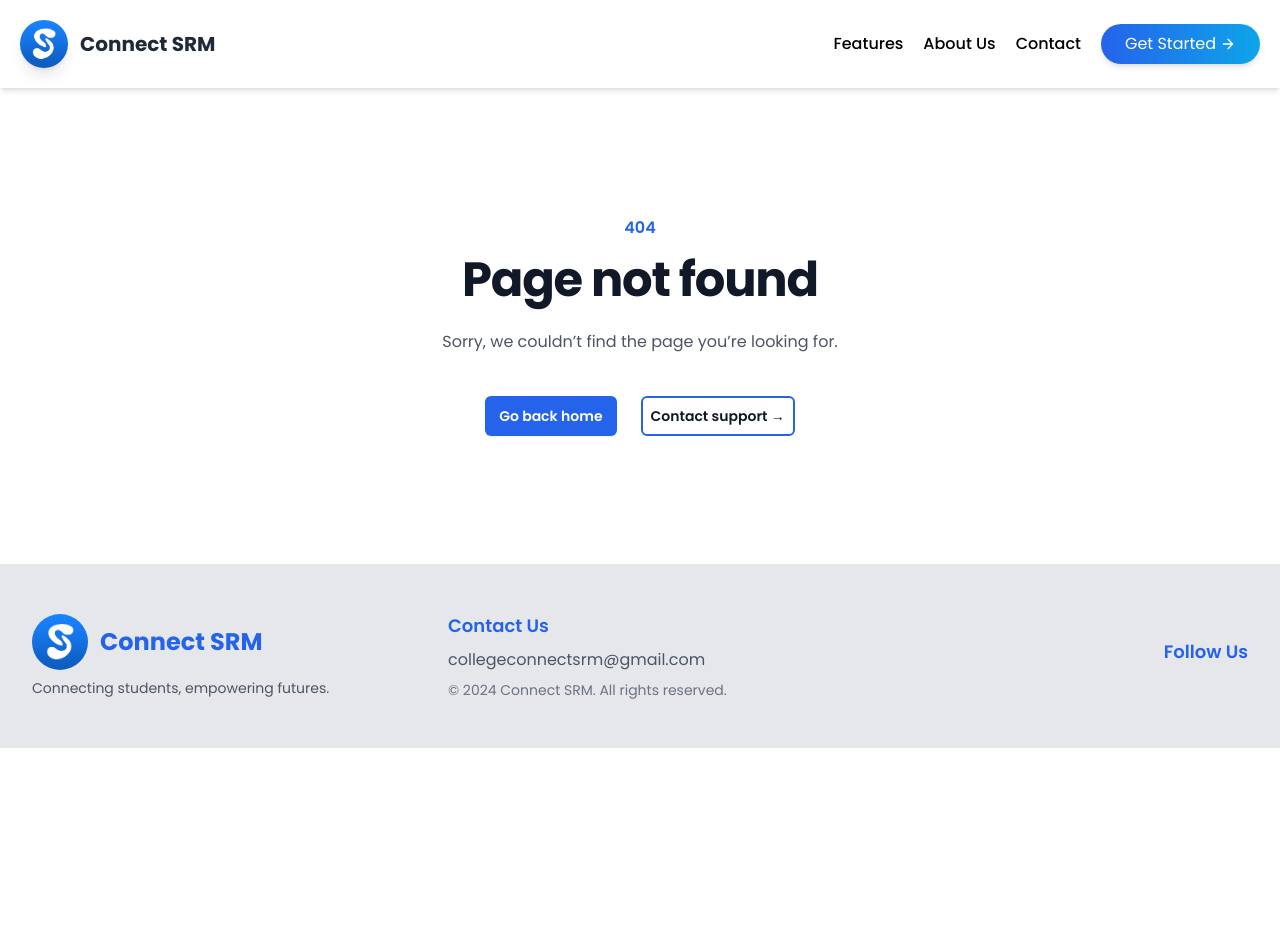
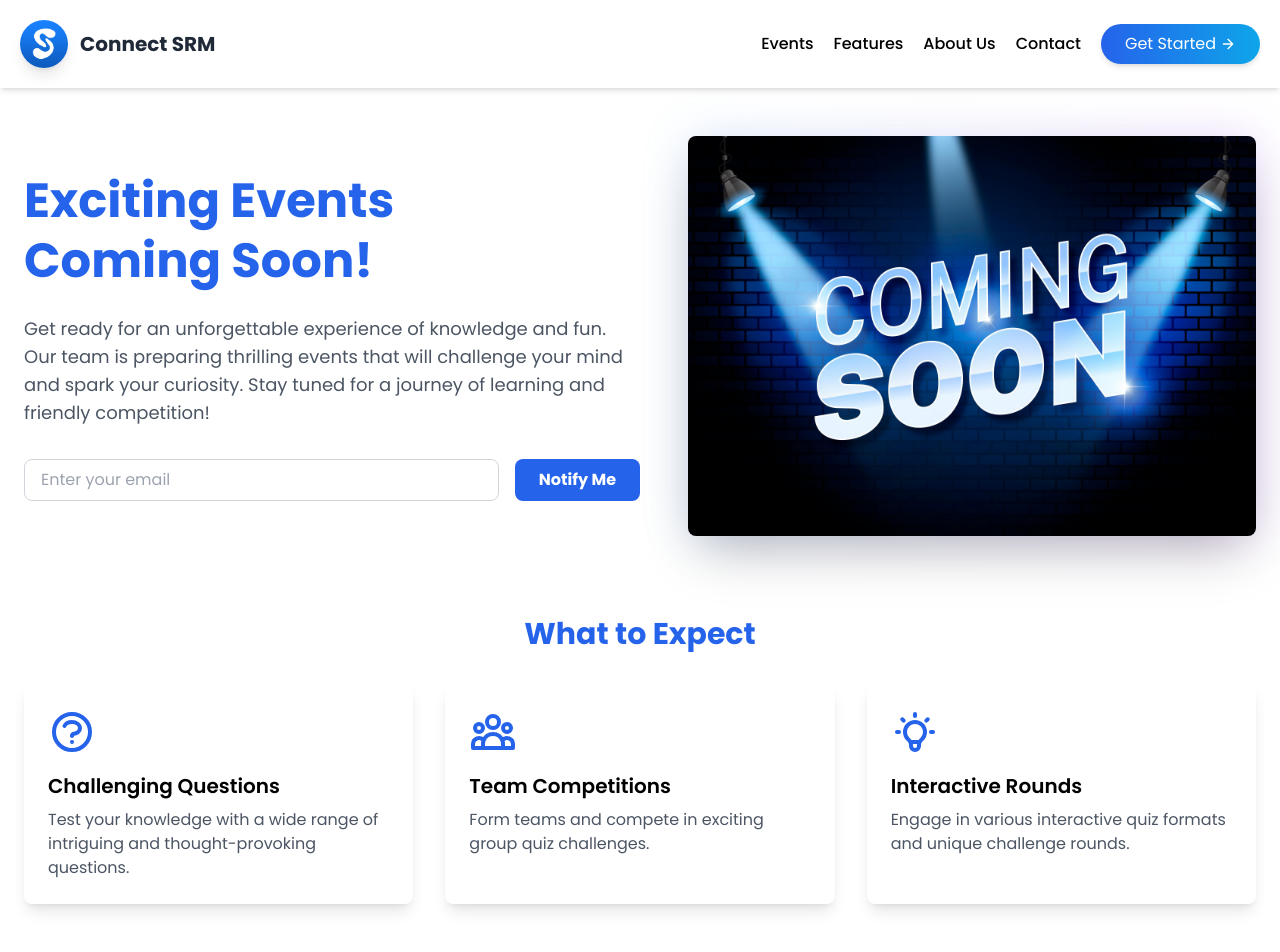
Before and after one commit to pulkit1417/connect_srm, an Angular app: page /events in a window 1280 px wide. Shown: the top 952 px of the page. Before the commit the page ends 800 px from the top, so only its background shows below. Built offline with nearby package versions, Linux system fonts and the light colour scheme; some icons are missing.

Commit message:
events page added

```diff
--- a/src/app/app.component.html
+++ b/src/app/app.component.html
@@ -14,6 +14,7 @@
     </div>
     <nav id="mobileMenu" class="hidden md:flex md:ml-auto md:flex-wrap md:items-center md:text-base md:justify-center w-full md:w-auto"
          [ngClass]="{'hidden': !isMenuOpen, 'block': isMenuOpen}">
+         <a class="block py-2 md:mr-5 hover:text-accent transition-colors duration-200 font-medium" routerLink="events">Events</a>
       <a class="block py-2 md:mr-5 hover:text-accent transition-colors duration-200 font-medium" routerLink="features">Features</a>
       <a class="block py-2 md:mr-5 hover:text-accent transition-colors duration-200 font-medium" routerLink="about">About Us</a>
       <a class="block py-2 md:mr-5 hover:text-accent transition-colors duration-200 font-medium" routerLink="contact">Contact</a>
--- a/src/app/app.routes.ts
+++ b/src/app/app.routes.ts
@@ -4,6 +4,7 @@ import { FeaturesComponent } from './features/features.component';
 import { AboutComponent } from './about/about.component';
 import { ContactComponent } from './contact/contact.component';
 import { NotFoundComponent } from './not-found/not-found.component';
+import { EventsComponent } from './events/events.component';
 
 export const routes: Routes = [
   { path: '', redirectTo: 'home', pathMatch: 'full' },
@@ -11,5 +12,6 @@ export const routes: Routes = [
   { path: 'features', component: FeaturesComponent },
   { path: 'about', component: AboutComponent },
   { path: 'contact', component: ContactComponent },
-  { path:'**', component:NotFoundComponent}
+  { path: 'events', component:EventsComponent},
+  { path:'**', component:NotFoundComponent},
 ];
--- /dev/null
+++ b/src/app/events/events.component.css
@@ -0,0 +1,34 @@
+.notification-container {
+    position: fixed;
+    top: 0;
+    left: 50%;
+    transform: translateX(-50%);
+    z-index: 50;
+    width: 100%;
+    max-width: 24rem; /* Equivalent to max-w-sm */
+}
+
+.notification {
+    background-color: #24d26d; /* Green-500 */
+    color: white;
+    padding: 0.5rem 1rem;
+    border-radius: 0.25rem;
+    box-shadow: 0 10px 15px -3px rgba(0, 0, 0, 0.1), 0 4px 6px -2px rgba(0, 0, 0, 0.05);
+    opacity: 0;
+    transform: translateY(-100%);
+    transition: opacity 0.3s ease-in-out, transform 0.3s ease-in-out;
+}
+
+.notification.show {
+    opacity: 1;
+    transform: translateY(0);
+}
+
+.hover-card {
+    transition: transform 0.3s ease-in-out, box-shadow 0.3s ease-in-out;
+}
+
+.hover-card:hover {
+    transform: translateY(-5px);
+    box-shadow: 0 10px 15px -3px rgba(0, 0, 0, 0.1), 0 4px 6px -2px rgba(0, 0, 0, 0.05);
+}
--- /dev/null
+++ b/src/app/events/events.component.html
@@ -0,0 +1,64 @@
+<main class="flex-grow container mx-auto px-6 py-12">
+    <div *ngIf="showNotification" class="notification-container mt-4">
+        <div class="notification p-4 rounded">
+            <div class="flex justify-between items-center">
+                <p class="font-semibold text-sm">Thank you for subscribing! We'll keep you updated on our exciting events.</p>
+                <button (click)="hideNotification()" class=" text-white ml-2">
+                    <svg xmlns="http://www.w3.org/2000/svg" class="h-5 w-5" fill="none" viewBox="0 0 24 24" stroke="currentColor">
+                        <path stroke-linecap="round" stroke-linejoin="round" stroke-width="2" d="M6 18L18 6M6 6l12 12" />
+                    </svg>
+                </button>
+            </div>
+        </div>
+    </div>
+
+    <div class="flex flex-col lg:flex-row items-center justify-between mb-20">
+        <div class="lg:w-1/2 mb-12 lg:mb-0">
+            <h1 class="text-5xl font-bold text-blue-600 mb-6 leading-tight">Exciting Events<br>Coming Soon!</h1>
+            <p class="text-lg text-gray-600 mb-8">Get ready for an unforgettable experience of knowledge and fun. Our team is preparing thrilling events that will challenge your mind and spark your curiosity. Stay tuned for a journey of learning and friendly competition!</p>
+            <form #emailForm="ngForm" (ngSubmit)="onSubmit(emailForm)" class="flex flex-col sm:flex-row gap-4">
+                <input type="email" [(ngModel)]="email" name="email" required email #emailInput="ngModel" placeholder="Enter your email" class="flex-grow px-4 py-2 rounded-lg border border-gray-300 focus:outline-none focus:ring-2 focus:ring-blue-500">
+                <button type="submit" [disabled]="emailForm.invalid" class="bg-blue-600 hover:bg-blue-700 text-white font-bold py-2 px-6 rounded-lg transition duration-300 transform hover:scale-105">
+                    Notify Me
+                </button>
+            </form>
+            <div *ngIf="emailInput.invalid && (emailInput.dirty || emailInput.touched)" class="text-red-500 mt-2">
+                <div *ngIf="emailInput.errors?.['required']">Email is required.</div>
+                <div *ngIf="emailInput.errors?.['email']">Please enter a valid email address.</div>
+            </div>
+        </div>
+        <div class="lg:w-1/2 lg:pl-12">
+            <div class="relative">
+                <div class="absolute inset-0 bg-gradient-to-r from-blue-400 to-purple-500 opacity-20 rounded-lg blur-xl"></div>
+                <img src="coming_soon.jpg" alt="coming-soon" class="relative rounded-lg shadow-2xl h-[400px] w-full">
+            </div>
+        </div>
+    </div>
+
+    <div class="mb-20">
+        <h2 class="text-3xl font-bold text-blue-600 mb-8 text-center">What to Expect</h2>
+        <div class="grid grid-cols-1 md:grid-cols-3 gap-8">
+            <div class="bg-white p-6 rounded-lg shadow-lg hover:shadow-xl transition duration-300">
+                <svg xmlns="http://www.w3.org/2000/svg" class="h-12 w-12 text-blue-600 mb-4" fill="none" viewBox="0 0 24 24" stroke="currentColor">
+                    <path stroke-linecap="round" stroke-linejoin="round" stroke-width="2" d="M8.228 9c.549-1.165 2.03-2 3.772-2 2.21 0 4 1.343 4 3 0 1.4-1.278 2.575-3.006 2.907-.542.104-.994.54-.994 1.093m0 3h.01M21 12a9 9 0 11-18 0 9 9 0 0118 0z" />
+                </svg>
+                <h3 class="text-xl font-semibold mb-2">Challenging Questions</h3>
+                <p class="text-gray-600">Test your knowledge with a wide range of intriguing and thought-provoking questions.</p>
+            </div>
+            <div class="bg-white p-6 rounded-lg shadow-lg hover:shadow-xl transition duration-300">
+                <svg xmlns="http://www.w3.org/2000/svg" class="h-12 w-12 text-blue-600 mb-4" fill="none" viewBox="0 0 24 24" stroke="currentColor">
+                    <path stroke-linecap="round" stroke-linejoin="round" stroke-width="2" d="M17 20h5v-2a3 3 0 00-5.356-1.857M17 20H7m10 0v-2c0-.656-.126-1.283-.356-1.857M7 20H2v-2a3 3 0 015.356-1.857M7 20v-2c0-.656.126-1.283.356-1.857m0 0a5.002 5.002 0 019.288 0M15 7a3 3 0 11-6 0 3 3 0 016 0zm6 3a2 2 0 11-4 0 2 2 0 014 0zM7 10a2 2 0 11-4 0 2 2 0 014 0z" />
+                </svg>
+                <h3 class="text-xl font-semibold mb-2">Team Competitions</h3>
+                <p class="text-gray-600">Form teams and compete in exciting group quiz challenges.</p>
+            </div>
+            <div class="bg-white p-6 rounded-lg shadow-lg hover:shadow-xl transition duration-300">
+                <svg xmlns="http://www.w3.org/2000/svg" class="h-12 w-12 text-blue-600 mb-4" fill="none" viewBox="0 0 24 24" stroke="currentColor">
+                    <path stroke-linecap="round" stroke-linejoin="round" stroke-width="2" d="M9.663 17h4.673M12 3v1m6.364 1.636l-.707.707M21 12h-1M4 12H3m3.343-5.657l-.707-.707m2.828 9.9a5 5 0 117.072 0l-.548.547A3.374 3.374 0 0014 18.469V19a2 2 0 11-4 0v-.531c0-.895-.356-1.754-.988-2.386l-.548-.547z" />
+                </svg>
+                <h3 class="text-xl font-semibold mb-2">Interactive Rounds</h3>
+                <p class="text-gray-600">Engage in various interactive quiz formats and unique challenge rounds.</p>
+            </div>
+        </div>
+    </div>
+</main>
--- /dev/null
+++ b/src/app/events/events.component.ts
@@ -0,0 +1,47 @@
+import { CommonModule } from '@angular/common';
+import { Component, OnInit, Renderer2, ElementRef } from '@angular/core';
+import { NgForm, FormsModule } from '@angular/forms';
+
+@Component({
+  selector: 'app-events',
+  standalone: true,
+  imports: [CommonModule, FormsModule],
+  templateUrl: './events.component.html',
+  styleUrls: ['./events.component.css']
+})
+export class EventsComponent implements OnInit {
+  email: string = '';
+  showNotification: boolean = false;
+
+  constructor(private renderer: Renderer2, private el: ElementRef) { }
+
+  ngOnInit(): void {
+    // The notification will not show up on page load
+  }
+
+  onSubmit(form: NgForm): void {
+    if (form.valid) {
+      this.showNotification = true;
+      this.email = '';
+      form.resetForm();
+
+      // Add class to trigger slide-down animation
+      setTimeout(() => {
+        const notification = this.el.nativeElement.querySelector('.notification');
+        this.renderer.addClass(notification, 'show');
+      }, 10);
+
+      setTimeout(() => this.hideNotification(), 5000);
+    }
+  }
+
+  hideNotification(): void {
+    const notification = this.el.nativeElement.querySelector('.notification');
+    this.renderer.removeClass(notification, 'show');
+
+    // Wait for the slide-up animation to complete before hiding
+    setTimeout(() => {
+      this.showNotification = false;
+    }, 300);
+  }
+}
```
Also changed, not shown: public/coming_soon.jpg (added), 1 other file (tests, documents, lock files or other folders).
